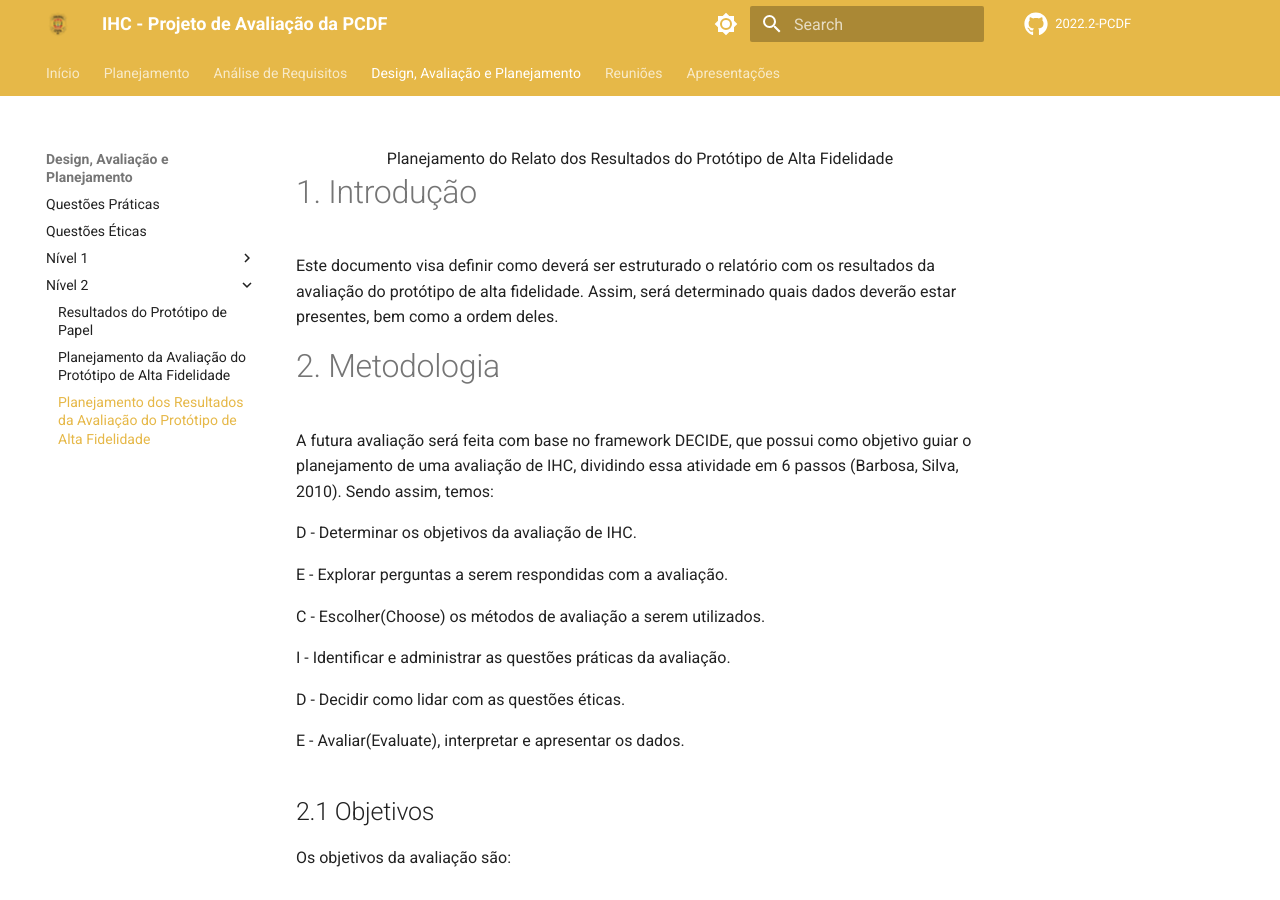
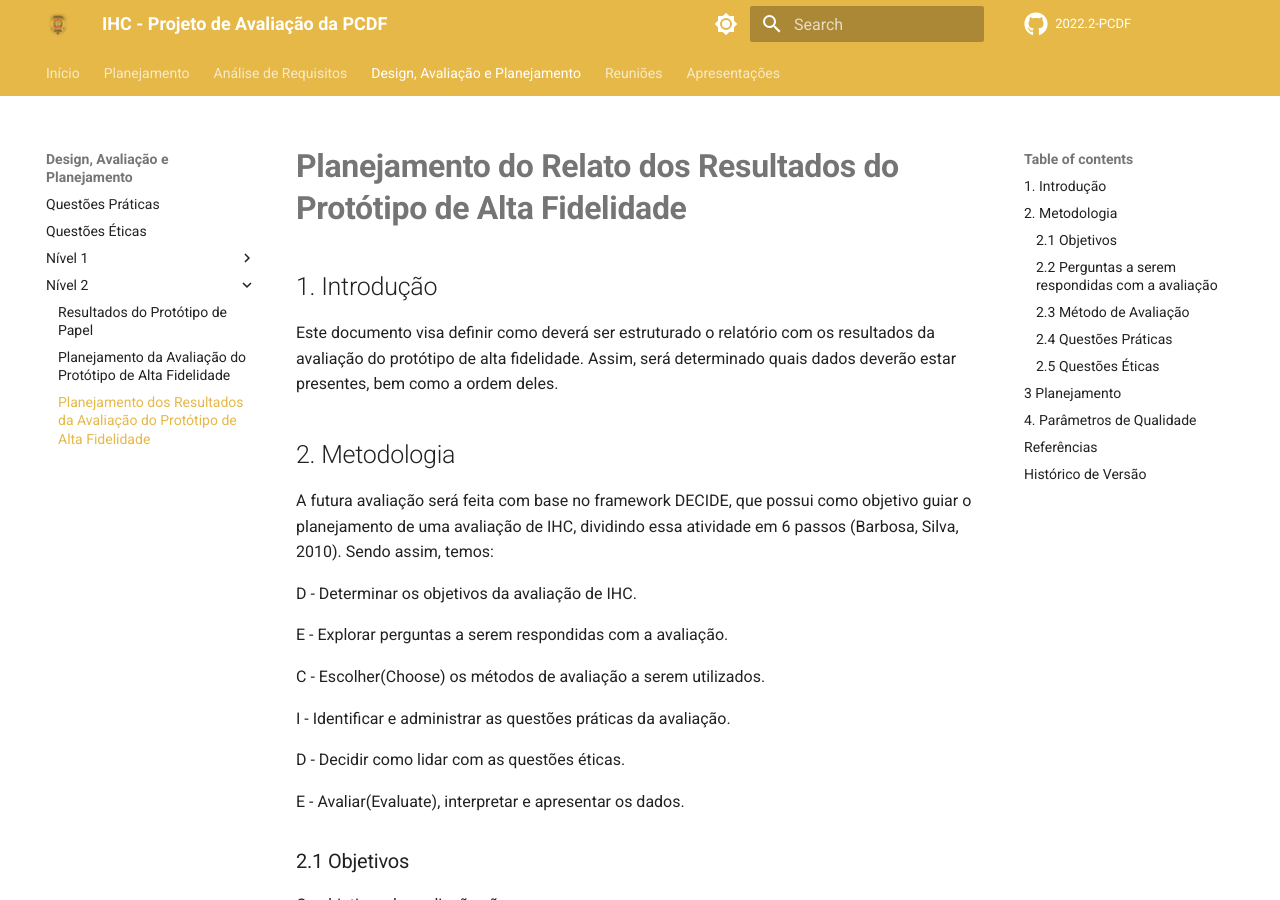
Before and after one commit to Interacao-Humano-Computador/2022.2-PCDF, an MkDocs documentation site: the page built from docs/design-avaliacao-desenvolvimento/nivel2/planejamento_relato_prototipo_alta_fidelidade.md, in a window 1280 px wide and 900 px high. Built offline with MkDocs 1.6.1 and Material for MkDocs 9.7.7, drawn with Linux system fonts in a browser that asks for light colours; comment, search, counter and statistics services are not loaded.

Commit message:
tentativa de correção de títulos

```diff
--- a/docs/design-avaliacao-desenvolvimento/nivel2/planejamento_relato_prototipo_alta_fidelidade.md
+++ b/docs/design-avaliacao-desenvolvimento/nivel2/planejamento_relato_prototipo_alta_fidelidade.md
@@ -1,10 +1,10 @@
-<center>Planejamento do Relato dos Resultados do Protótipo de Alta Fidelidade</center>
+# <b>Planejamento do Relato dos Resultados do Protótipo de Alta Fidelidade</b>
 
-# 1. Introdução
+## 1. Introdução
 
 Este documento visa definir como deverá ser estruturado o relatório com os resultados da avaliação do protótipo de alta fidelidade. Assim, será determinado quais dados deverão estar presentes, bem como a ordem deles.
 
-# 2. Metodologia
+## 2. Metodologia
 
 A futura avaliação será feita com base no framework DECIDE, que possui como objetivo guiar o planejamento de uma avaliação de IHC, dividindo essa atividade em 6 passos (Barbosa, Silva, 2010). Sendo assim, temos:
 
@@ -20,7 +20,7 @@ D - Decidir como lidar com as questões éticas.
 
 E - Avaliar(Evaluate), interpretar e apresentar os dados.
 
-## 2.1 Objetivos
+### 2.1 Objetivos
 
 Os objetivos da avaliação são:
 
@@ -29,7 +29,7 @@ Os objetivos da avaliação são:
 - Identificar se existem problemas na interação que não foram identificados no projeto;
 
 
-## 2.2 Perguntas a serem respondidas com a avaliação
+### 2.2 Perguntas a serem respondidas com a avaliação
 
 - Você ficou satisfeito com a interação?
 
@@ -38,21 +38,21 @@ Os objetivos da avaliação são:
 - Há algo que você julgou como problemático durante a interação?
 
 
-## 2.3 Método de Avaliação
+### 2.3 Método de Avaliação
 
 O método de avaliação escolhido foi o teste de usabilidade, isso porque é um método que permite avaliar a usabilidade a partir de observações de experiências de uso dos usuários-alvo.
 
-## 2.4 Questões Práticas
+### 2.4 Questões Práticas
 
 Serão recrutados participantes condizentes com o perfil de usuário levantado durante a análise de requisitos e que tenham interagido com o site da PCDF previamente. A quantidade de participantes será entre 3 ou 5, pois esse método requer no mínimo de 2 a 3 para evitar comportamentos idiossincráticos (Dumas e Redish, 1999). Além disso, com 5 participantes, 85% dos problemas já podem ser identificados (Nielsen, 1993).
 
 Por fim, o usuário terá a tarefa de realizar o agendamento da carteira de identidade.
 
-## 2.5 Questões Éticas
+### 2.5 Questões Éticas
 
 O usuário será informado sobre um termo de consentimento, só prosseguindo com a avaliação caso concorde com o mesmo. Caso discorde ou, a qualquer momento, quiser desistir da avaliação, poderá fazer isso sem qualquer represália.
 
-# 3 Planejamento
+## 3 Planejamento
 
 No relatório, deverão estar presentes os seguintes dados a respeito da avaliação, nessa ordem:
 
@@ -69,7 +69,7 @@ No relatório, deverão estar presentes os seguintes dados a respeito da avalia
 - Conclusão (analisar os dados e verificar se as soluções elaboradas pelo grupo resolvem os problemas de interação)
 
 
-# 4. Parâmetros de Qualidade
+## 4. Parâmetros de Qualidade
 
 Para assegurar uma maior qualidade na produção do artefato, os seguintes parâmetros podem ser verificados:
 
```
Also changed, not shown: docs/design-avaliacao-desenvolvimento/nivel2/planejamento-avaliacao-prototipo-alta-fidelidelidade.md (+1 -1 lines), docs/design-avaliacao-desenvolvimento/nivel2/relato_resultados_prototipo_papel.md (+1 -1 lines).
